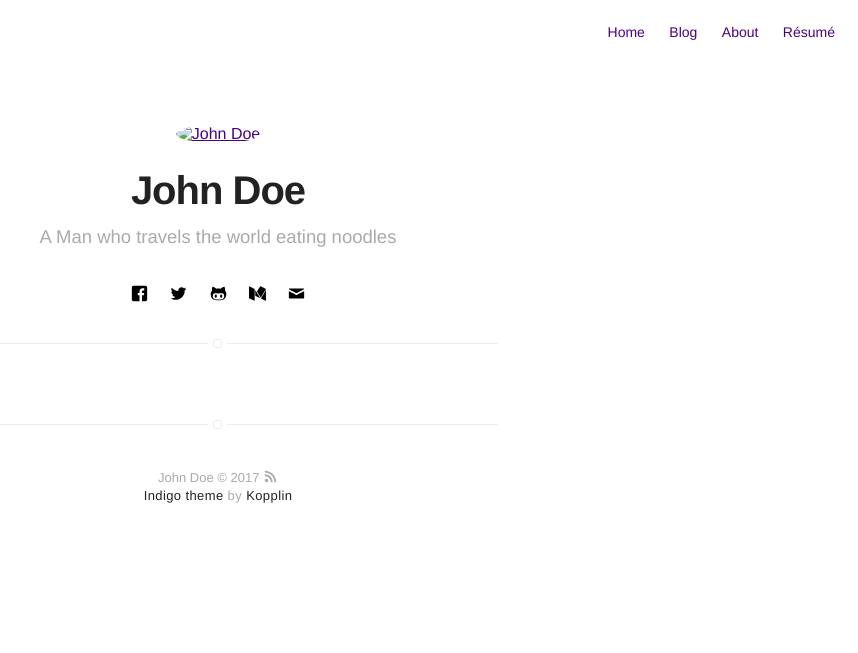
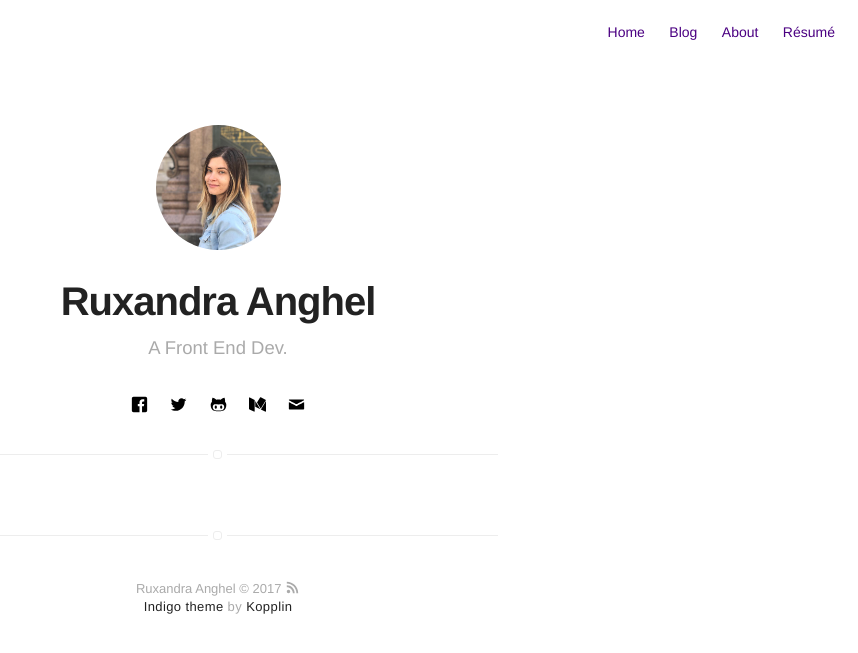
Before and after one commit to ruxiang05/ruxiang.me, a Jekyll site: the page built from projects.html, in a window 1280 px wide. Shown: the top 653 px of the page, without its empty margins (422-1280 px from the left). Built offline with Jekyll 4.4.1, drawn with Linux system fonts in a browser that asks for light colours.

```diff
--- a/_config.yml
+++ b/_config.yml
@@ -1,6 +1,6 @@
 # main text of home
-name: John Doe
-bio: A Man who travels the world eating noodles
+name: Ruxandra Anghel
+bio: A Front End Dev.
 
 # twitter summary info
 description: A blog about technology and stuff related
@@ -100,7 +100,7 @@ show-author: true
 # do you want some animations?
 animation: true
 
-plugins:
+gems:
   - jekyll-seo-tag
   - jekyll-gist
   - jekyll-feed
```
Also changed, not shown: index.md (deleted, +0 -2 lines), Gemfile.lock, assets/images/profile.jpg (added), 1 other file.
